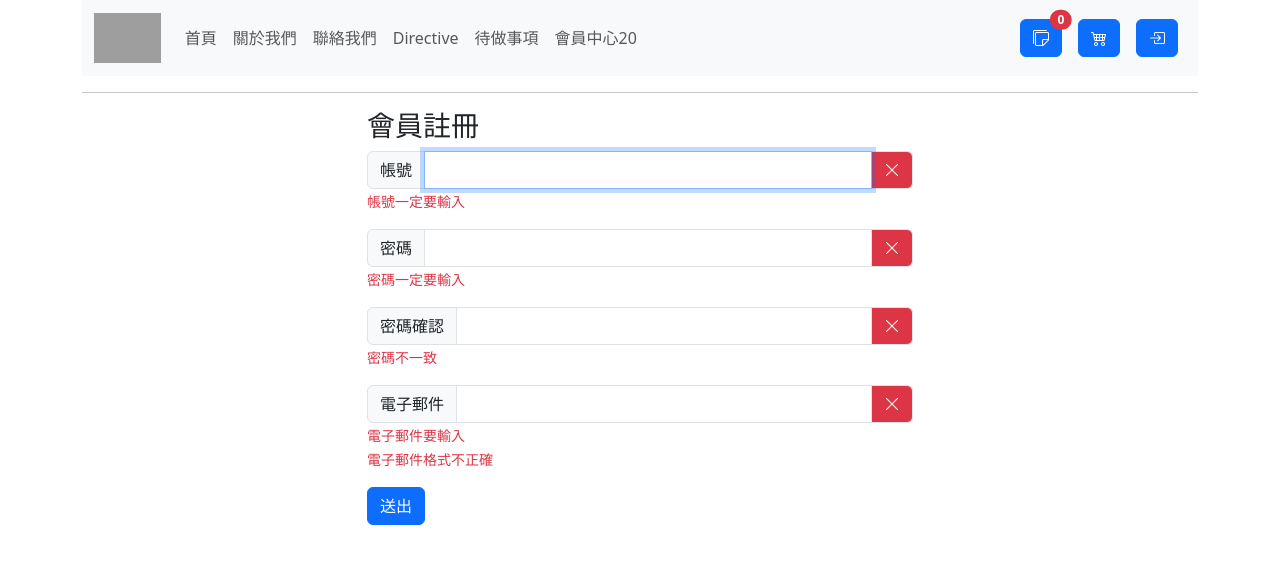
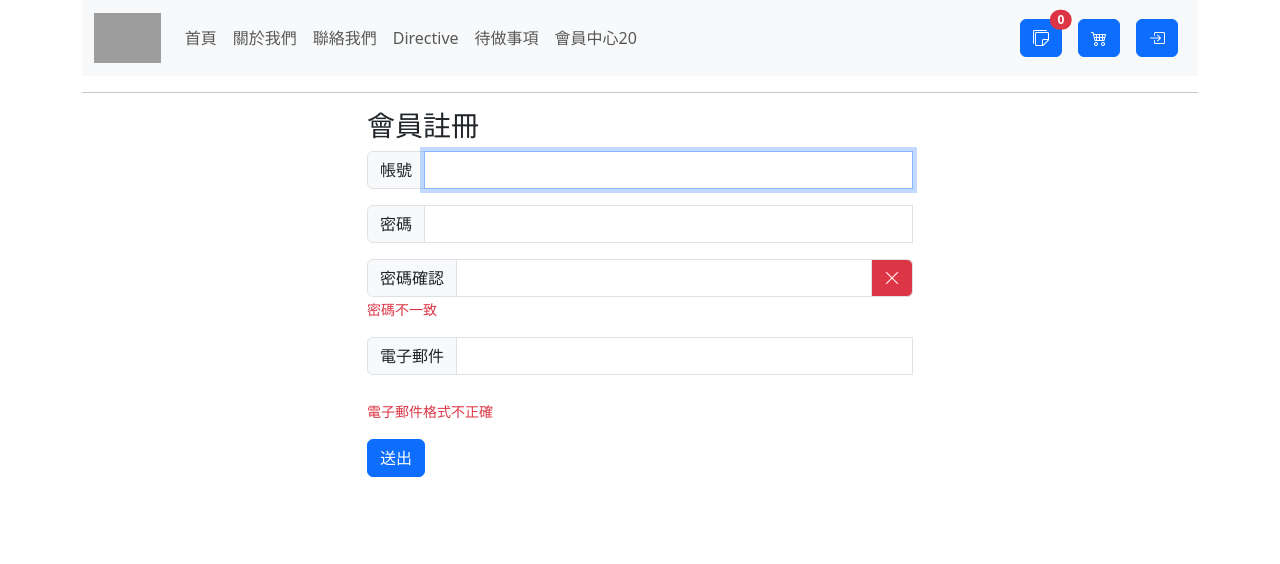
Before and after one commit to HsiaoHungWang/vue-demo, a Vue app: page /register in a window 1280 px wide. Shown: the top 564 px of the page. Built offline with nearby package versions, Linux system fonts and the light colour scheme; grey boxes are pictures that could not be loaded.

Commit message:
註冊驗證功能

```diff
--- a/src/views/RegisterView.vue
+++ b/src/views/RegisterView.vue
@@ -3,23 +3,23 @@
         <div class="col-3"></div>
         <div class="col-6">
             <h3>會員註冊</h3>
-            <form id="registerForm" novalidate>
+            <form id="registerForm" novalidate @submit.prevent="validate">
                 <div class="input-group">
                     <label for="account" class="input-group-text">帳號</label>
-                    <input type="text" class="form-control" id="account" required autofocus autocomplete="off">
-                    <span class="input-group-text bg-danger text-white"><i class="bi bi-x-lg"></i></span>
+                    <input type="text" v-model="userData.name" name="user_name" class="form-control" id="account" required autofocus autocomplete="off">
+                    <span v-show="!validity.nameRequired" class="input-group-text bg-danger text-white"><i class="bi bi-x-lg"></i></span>
                 </div>
-                <div class="mb-3"><small class="text-danger">帳號一定要輸入</small></div>
+                <div class="mb-3"><small v-if="!validity.nameRequired" class="text-danger">帳號一定要輸入</small></div>
                 <div class="input-group">
                     <label for="pwd1" class="input-group-text">密碼</label>
-                    <input type="password" class="form-control" id="pwd1" autocomplete="off">
-                    <span class="input-group-text bg-danger text-white"><i class="bi bi-x-lg"></i></span>
+                    <input type="password" v-model="userData.pwd1" class="form-control" id="pwd1" autocomplete="off">
+                    <span v-show="!validity.pwdRequired" class="input-group-text bg-danger text-white"><i class="bi bi-x-lg"></i></span>
                 </div>
-                <div class="mb-3"><small class="text-danger">密碼一定要輸入</small></div>
+                <div class="mb-3"><small v-if="!validity.pwdRequired" class="text-danger">密碼一定要輸入</small></div>
 
                 <div class="input-group">
                     <label for="pwd2" class="input-group-text">密碼確認</label>
-                    <input type="password" class="form-control" id="pwd2" autocomplete="off">
+                    <input type="password" v-model="userData.pwd2" class="form-control" id="pwd2" autocomplete="off">
                     <span class="input-group-text bg-danger text-white hide"><i class="bi bi-x-lg"></i></span>
                 </div>
                 <div class="mb-3">
@@ -27,11 +27,11 @@
                 </div>
                 <div class="input-group">
                     <label for="email" class="input-group-text">電子郵件</label>
-                    <input type="email" class="form-control" id="email">
-                    <span class="input-group-text bg-danger text-white"><i class="bi bi-x-lg"></i></span>
+                    <input type="email" v-model="userData.email" class="form-control" id="email">
+                    <span v-show="!validity.emailRequired" class="input-group-text bg-danger text-white"><i class="bi bi-x-lg"></i></span>
                 </div>
                 <div class="mb-3">
-                    <small class="text-danger">電子郵件要輸入</small><br>
+                    <small  v-if="!validity.emailRequired" class="text-danger">電子郵件要輸入</small><br>
                     <small class="text-danger">電子郵件格式不正確</small>
                 </div>
 
@@ -48,8 +48,50 @@
 
 <style></style>
 <script setup>
+import { ref } from 'vue';
+
+//new Regexp()
 const emailRule = /^[^@\s]+@[^@\s]+\.[^@\s]+$/;
 
 
+const userData = ref({
+    "name":"",
+    "pwd1":"",
+    "pwd2":"",
+    "email":""
+})
+
+const validity = ref({
+  "nameRequired":true,
+  "pwdRequired":true,
+  "emailRequired":true,
+  "pwdConfirm":true,
+  "emailFormat":true,
+  "isValid" :false
+})
+
+const validate = ()=>{
+
+    //資料一定要輸入驗證
+    validity.value.nameRequired = userData.value.name.length > 0
+    validity.value.pwdRequired = userData.value.pwd1.length > 0
+    validity.value.emailRequired = userData.value.email.length > 0
+
+    //密碼跟密碼確認要一致
+   validity.value.pwdConfirm = userData.value.pwd1 === userData.value.pwd2
+
+   //Email格式檢查
+   validity.value.emailFormat = emailRule.test(userData.value.email)
+
+   validity.value.isValid=validity.value.nameRequired && validity.value.pwdRequired && validity.value.emailRequired && validity.value.pwdConfirm && validity.value.emailFormat
+
+
+  //ajax
+  if(validity.value.isValid){
+    alert('驗證成功')
+  }
+
+}
+
 
 </script>
```
